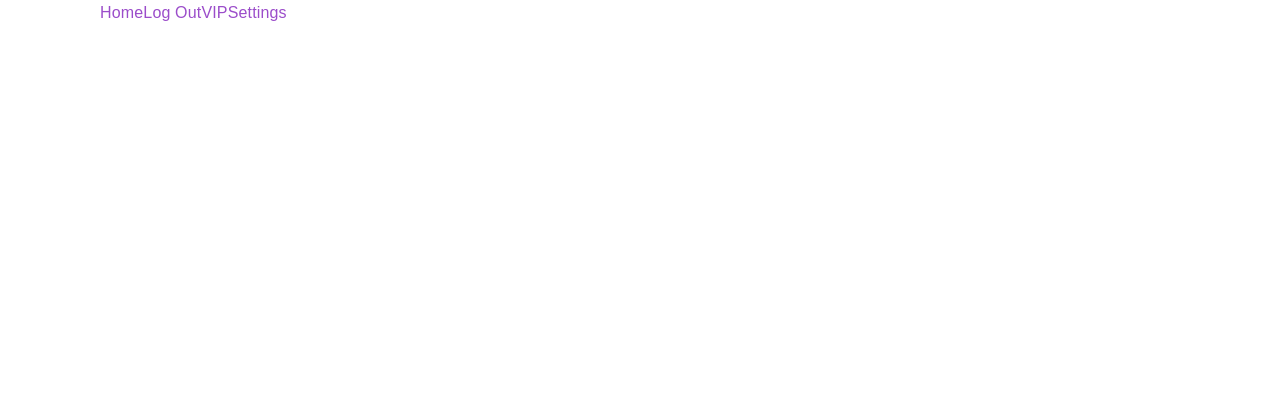
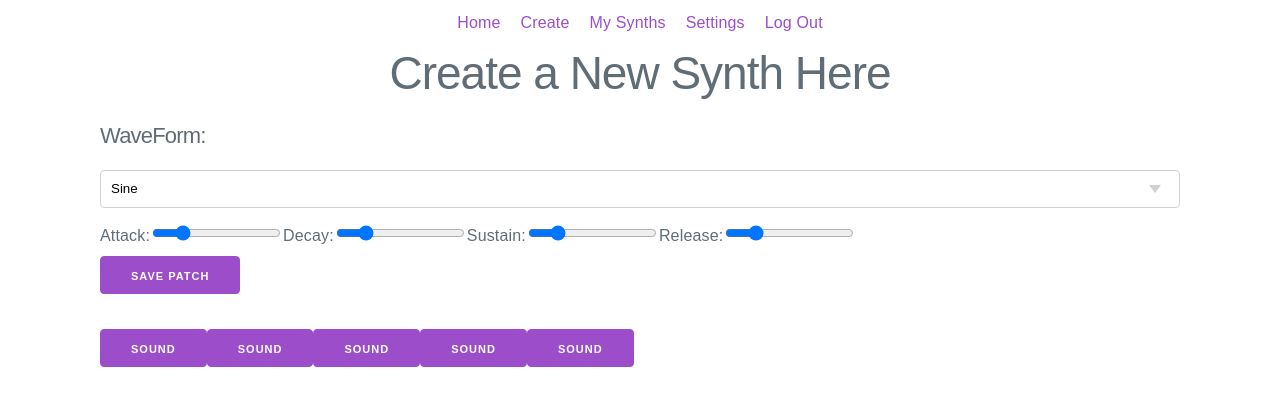
Before and after one commit to arowland900/Synth-Share, a React (Create React App) app in the folder client/: page /create in a window 1280 px wide. Shown: the top 406 px of the page. Built offline with nearby package versions, Linux system fonts and the light colour scheme; sample sign-in values are in the browser's storage.

Commit message:
crud but more functional

```diff
--- a/client/src/App.js
+++ b/client/src/App.js
@@ -5,15 +5,17 @@ import NavBar from './NavBar';
 import Home from './views/Home'
 import SignUp from './views/SignUp';
 import LogIn from './views/LogIn';
-import VIP from './views/VIP';
+import Create from './views/Create';
 import LogOut from './views/LogOut';
 import Settings from './views/Settings';
+import MySynths from './views/MySynths';
 
 
 class App extends Component {
 
 	state = {
-		currentUser: httpClient.getCurrentUser()
+		currentUser: httpClient.getCurrentUser(),
+		allSynths: 'hi'
 	}
 
 	onAuthSuccess() {
@@ -46,9 +48,14 @@ class App extends Component {
 							? <Settings { ...routeProps } onDeleteSuccess={this.onLogOutSuccess.bind(this)} />
 							: <Redirect to="/login" />
 					})} />
-					<Route path='/vip' render={((routeProps) => {
+					<Route path='/mysynths' render={((routeProps) => {
 						return this.state.currentUser
-							? <VIP {...routeProps} />
+							? <MySynths { ...routeProps }  />
+							: <Redirect to="/login" />
+					})} />
+					<Route path='/create' render={((routeProps) => {
+						return this.state.currentUser
+							? <Create {...routeProps} />
 							: <Redirect to="/login" />
 					})} />
 					<Route exact path='/' component={Home} />
--- a/client/src/NavBar.jsx
+++ b/client/src/NavBar.jsx
@@ -4,19 +4,20 @@ import { Link } from 'react-router-dom';
 const NavBar = (props) => {
     return (
         <div className="NavBar">
-            <Link to="/">Home</Link>
+            <Link className="NavItem" to="/">Home</Link>
             {props.currentUser
                 ? (
                     <Fragment>
-                        <Link to="/logout">Log Out</Link>
-                        <Link to="/vip">VIP</Link>
-                        <Link to="/settings">Settings</Link>
+                        <Link className="NavItem" to="/create">Create</Link>
+                        <Link className="NavItem" to="/mysynths">My Synths</Link>
+                        <Link className="NavItem" to="/settings">Settings</Link>
+                        <Link className="NavItem" to="/logout">Log Out</Link>
                     </Fragment>
                 )
                 : (
                     <Fragment>
-                        <Link to="/login">Log In</Link>
-                        <Link to="/signup">Sign Up</Link>
+                        <Link className="NavItem" to="/login">Log In</Link>
+                        <Link className="NavItem" to="/signup">Sign Up</Link>
                     </Fragment>
                 )
             }
--- a/client/src/httpClient.js
+++ b/client/src/httpClient.js
@@ -16,6 +16,10 @@ httpClient.getCurrentUser = function() {
     const token = this.getToken()
     if(token) return jwtDecode(token)
     else return null
+}
+
+httpClient.getSynths = function() {
+    return null
 }
 
 httpClient.signUp = function(userInfo){
--- a/client/src/styles.css
+++ b/client/src/styles.css
@@ -3,3 +3,19 @@ body {
   padding: 0;
   font-family: sans-serif;
 }
+
+.NavBar {
+  text-align: center;
+  margin: 5px;
+  padding: 5px;
+
+}
+
+h1 {
+  text-align: center;
+}
+
+.NavItem {
+  margin: 5px;
+  padding: 5px;
+}
--- a/client/src/views/VIP.jsx
+++ b/client/src/views/Create.jsx
@@ -4,7 +4,7 @@ import httpClient from '../httpClient'
 var audioCtx = new (window.AudioContext || window.webkitAudioContext)()
 var oscillator = audioCtx.createOscillator();
 
-class VIP extends React.Component {
+class Create extends React.Component {
     state = {
         attack: 20,
         decay: 20,
@@ -94,7 +94,8 @@ class VIP extends React.Component {
 
         return (
         <div>
-            <h3>WaveForm:</h3>
+            <h1>Create a New Synth Here</h1>
+            <h4>WaveForm:</h4>
             <form onChange={this.handleChange} onSubmit={this.handleFormSubmit}>
                 <select  name="waveform" id="waveform-select">
                     <option value="sine">Sine</option>
@@ -153,4 +154,4 @@ class VIP extends React.Component {
     }
 }
 
-export default VIP;
+export default Create;
--- a/client/src/views/Home.jsx
+++ b/client/src/views/Home.jsx
@@ -1,11 +1,15 @@
 import React from 'react';
 
-const Home = (props) => {
-    return (
-        <div className="Home">
-            <h1>Welcome to Synth Maker!</h1>
-        </div>
-    )
+class Home extends React.Component {
+    render(){
+        return (
+            <div className="Home">
+                <h1>Welcome to Synth Maker!</h1>
+                <h3>here there should be a search bar</h3>
+                <h3>here there should be a list of all the synths made thus far (see wdi-react-book-list)</h3>
+            </div>
+        )
+    }
 }
 
 export default Home
--- /dev/null
+++ b/client/src/views/MySynths.jsx
@@ -0,0 +1,15 @@
+import React from 'react';
+import httpClient from '../httpClient'
+
+class MySynths extends React.Component {
+    render() {
+        return(
+
+            <h1>Your Synths Go Here</h1>
+
+        )
+    }
+
+}
+
+export default MySynths
--- a/client/src/views/Settings.jsx
+++ b/client/src/views/Settings.jsx
@@ -6,6 +6,8 @@ class Settings extends React.Component {
         name: '',
         email: '',
         password: ''
+        // filter: ''
+
     }
 
     componentDidMount() {
```
Also changed, not shown: 1 other file (tests, documents, lock files or other folders).
